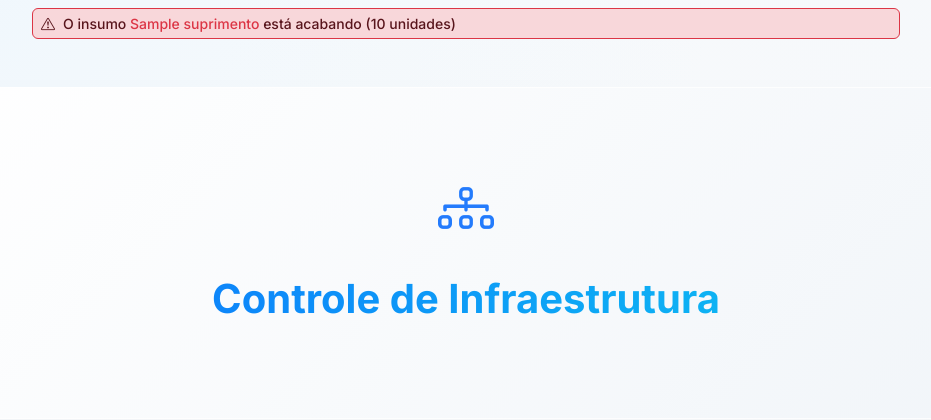
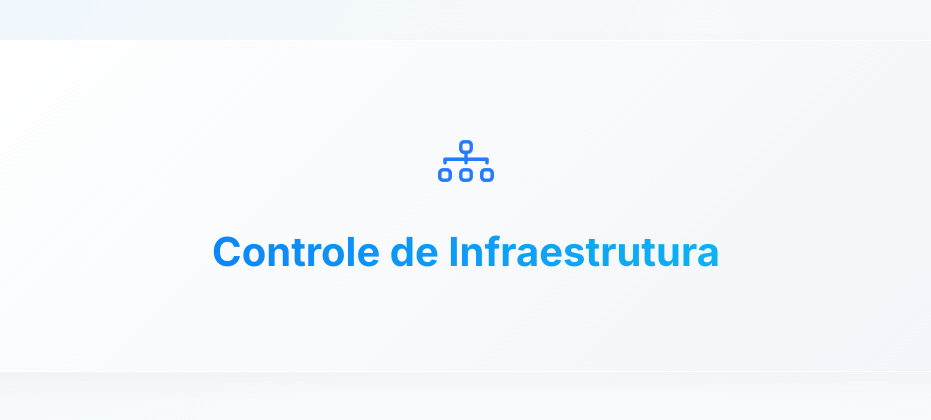
Before and after one commit to gleisonmedeiros/controlesuprimentos, a Django app: page /controlesupri/ in a window 1280 px wide. Shown: the part 73-493 px from the top of the page, without its empty margins (174-1105 px from the left). Run offline with Django 5.2, Linux system fonts and the light colour scheme; a user stored in the database is signed in; tables that the repository leaves empty hold one stand-in row (values such as "Sample post"); some libraries are stand-ins or nearby versions.

Commit message:
REMOVENDO ALERTA ANTIGO

```diff
--- a/controlesuprimentos/cltsupri/templates/base.html
+++ b/controlesuprimentos/cltsupri/templates/base.html
@@ -74,18 +74,6 @@
 
 
     {% block menu %}{% endblock %}
-    {% if toners_baixo %}
-    <div class="container-fluid px-3" style="max-width:900px;">
-        <div class="alert alert-danger py-1 px-2 my-2 small d-flex align-items-center border-danger fade-in" style="font-weight: 500;">
-            <i class="bi bi-exclamation-triangle me-2"></i>
-            <div>
-                {% for toner in toners_baixo %}
-                    O insumo <span class="text-danger">{{ toner.nome }}</span> está acabando ({{ toner.quantidade }} unidades){% if not forloop.last %}; {% endif %}
-                {% endfor %}
-            </div>
-        </div>
-    </div>
-    {% endif %}
     <div class="main-wrapper">
         <!-- Conteúdo das páginas -->
         <div class="container flex-grow-1 fade-in py-4">
```
